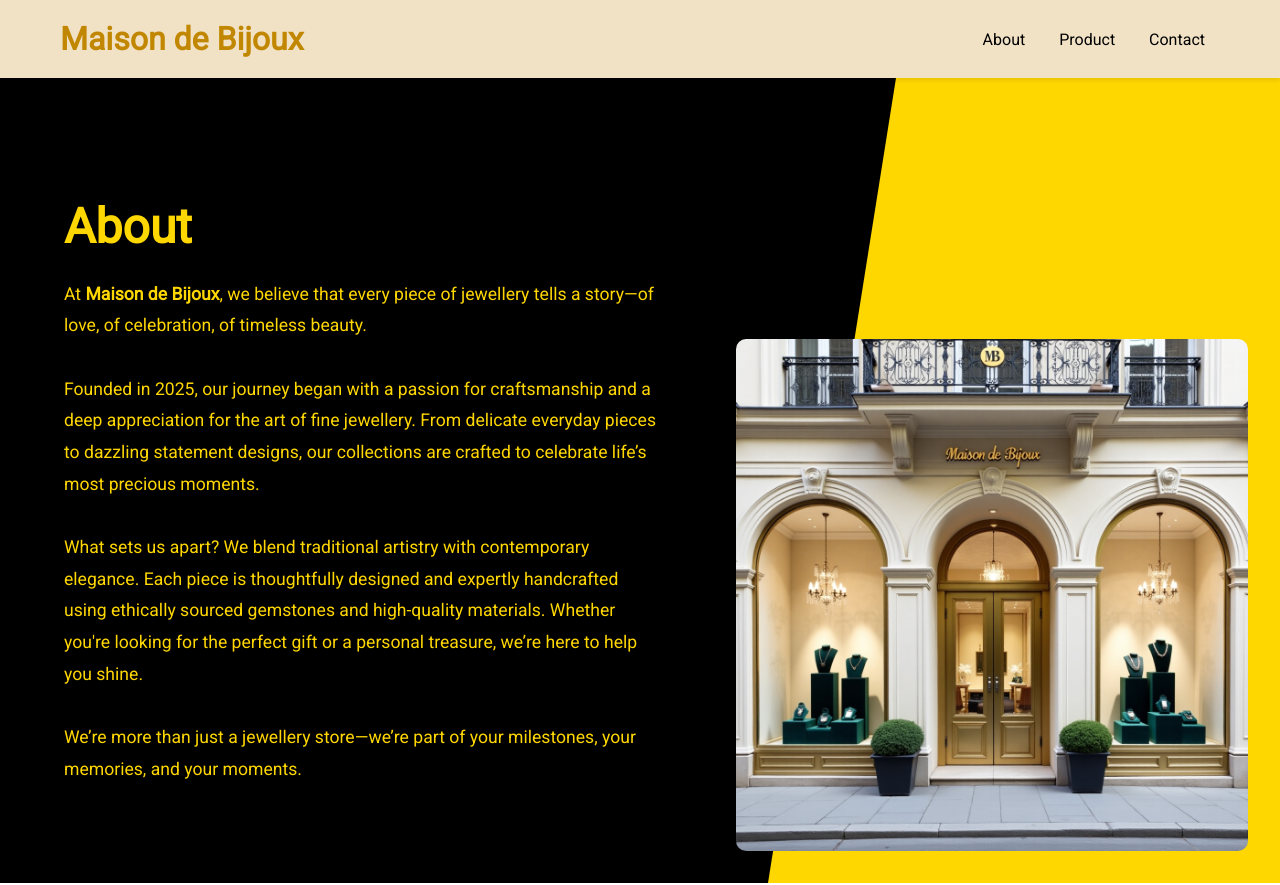
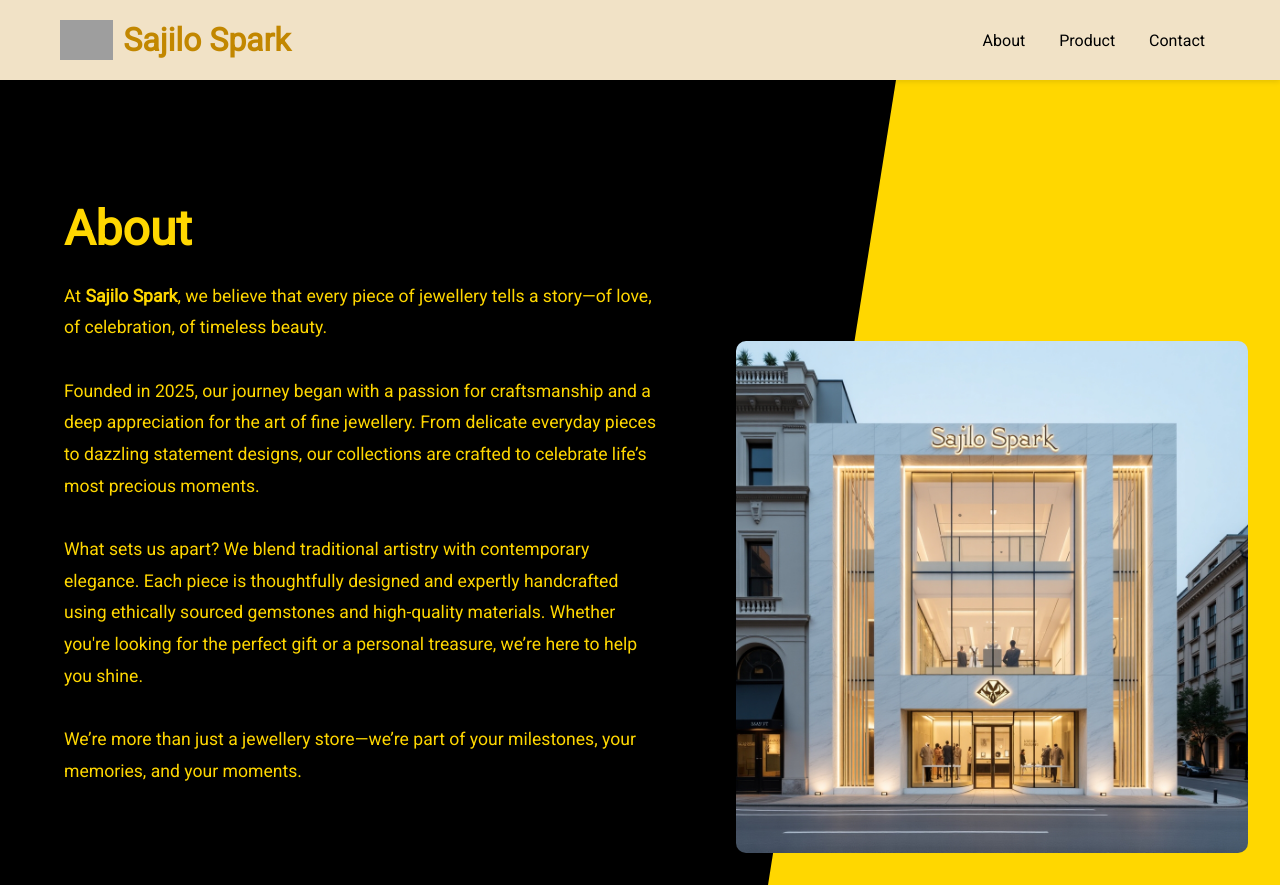
Before and after one commit to SauravNepa/Sajilo-Spark, a plain HTML site: page about.html in a window 1280 px wide. Shown: the top 885 px of the page. Drawn offline with Linux system fonts and the light colour scheme; grey boxes are pictures that could not be loaded.

Commit message:
second commit

```diff
--- a/about.css
+++ b/about.css
@@ -4,9 +4,15 @@ body {
   color: gold;
   background-color: gold;
 }
+
 @keyframes fadeIn {
   from { opacity: 0; }
   to { opacity: 1; }
+}
+
+@keyframes slideDown {
+  from { transform: translateY(-50px); opacity: 0; }
+  to { transform: translateY(0); opacity: 1; }
 }
 
 header {
@@ -18,9 +24,22 @@ body {
   box-shadow: 0 2px 5px rgba(0,0,0,0.1);
 }
 
-  .shop-name{
-    font-size: 28px;
+.brand-container {
+  display: flex;
+  align-items: center;
+  gap: 10px;
+}
+
+.logo {
+  height: 40px;
+  width: auto;
+  object-fit: contain;
+}
+
+.shop-name {
+  font-size: 32px;
   font-weight: bold;
+  margin: 0;
   color: goldenrod;
 }
 
@@ -29,11 +48,6 @@ body {
   text-decoration: none;
   color: black;
   font-weight: 500;
-  }
-  .shop-name {
-    font-size: 32px;
-    font-weight: bold;
-    margin: 0;
 }
 
 .brand-link {
@@ -45,11 +59,6 @@ body {
 .brand-link:hover {
   color: #a76f00;
 }
-  @keyframes slideDown {
-    from { transform: translateY(-50px); opacity: 0; }
-    to { transform: translateY(0); opacity: 1; }
-  }
-
 
 .about-container {
   position: relative;
@@ -66,11 +75,15 @@ body {
   padding: 80px 32px;
   display: flex;
   align-items: center;
+  animation: slideDown 1s ease-out forwards;
+  opacity: 0;
 }
 
 .about-text {
   max-width: 600px;
   margin-left: 32px;
+  animation: fadeIn 1.2s ease-out forwards;
+  opacity: 0;
 }
 
 .about-text h1 {
@@ -84,6 +97,7 @@ body {
   line-height: 1.8;
   color: gold;
 }
+
 .about-image {
   position: absolute;
   right: 0;
@@ -94,6 +108,8 @@ body {
   align-items: flex-end;
   justify-content: flex-end;
   padding: 32px;
+  animation: fadeIn 1.4s ease-out forwards;
+  opacity: 0;
 }
 
 .about-image img {
@@ -102,11 +118,14 @@ body {
   object-fit: contain;
   border-radius: 10px;
 }
+
 .mission-vision {
   background-color: white;
   text-align: center;
   color: gold;
   padding: 48px 32rem;
+  animation: fadeIn 1.5s ease-out forwards;
+  opacity: 0;
 }
 
 .mission, .vision {
--- a/about.html
+++ b/about.html
@@ -3,13 +3,16 @@
 <head>
   <meta charset="UTF-8" />
   <meta name="viewport" content="width=device-width, initial-scale=1.0"/>
-  <title>About | Maison De Bijoux</title>
+  <title>About Sajilo Spark</title>
   <link rel="stylesheet" href="about.css" />
   <link href="https://fonts.googleapis.com/css2?family=Playfair+Display:wght@600&family=Roboto&display=swap" rel="stylesheet">
 </head>
 <body>
   <header>
-    <h1 class="shop-name"><a href="index.html" class="brand-link">Maison de Bijoux</a></h1>
+    <div class="brand-container">
+      <img src="Logo.png" alt="Sajilo Spark Logo" class="logo" />
+      <h1 class="shop-name"><a href="index.html" class="brand-link">Sajilo Spark</a></h1>
+    </div>
     <nav>
       <a href="about.html">About</a>
       <a href="product.html">Product</a>
@@ -21,7 +24,7 @@
       <div class="about-text">
         <h1>About</h1>
         <p>
-          At <strong>Maison de Bijoux</strong>, we believe that every piece of jewellery tells a story—of love, of celebration, of timeless beauty.
+          At <strong> Sajilo Spark</strong>, we believe that every piece of jewellery tells a story—of love, of celebration, of timeless beauty.
           <br><br>
           Founded in 2025, our journey began with a passion for craftsmanship and a deep appreciation for the art of fine jewellery. From delicate everyday pieces to dazzling statement designs, our collections are crafted to celebrate life’s most precious moments.
           <br><br>
@@ -32,7 +35,7 @@
       </div>
     </div>
     <div class="about-image">
-      <img src="Flux_Dev_Maison_de_Bijoux__Boutique_Exterior_Design_ConceptSty_2.jpg" alt="Maison De Bijoux Building" />
+      <img src="Flux_Dev_Sajilo_Spark_Jewelry_Building_ConceptExterior_Design__1.jpg" alt="Sajilo Spark" />
     </div>
   </section>
 
--- a/contact.css
+++ b/contact.css
@@ -25,7 +25,17 @@ body {
     background-color: #f1e2c6;
     box-shadow: 0 2px 5px rgba(0,0,0,0.1);
   }
+  .brand-container {
+    display: flex;
+    align-items: center;
+    gap: 10px;
+  }
 
+  .logo {
+    height: 40px;
+    width: auto;
+    object-fit: contain;
+  }
   .shop-name{
     font-size: 28px;
     font-weight: bold;
--- a/index.css
+++ b/index.css
@@ -28,6 +28,18 @@
     background-color: #f1e2c6;
     box-shadow: 0 2px 5px rgba(0,0,0,0.1);
   }
+  .brand-container {
+    display: flex;
+    align-items: center;
+    gap: 10px;
+  }
+
+  .logo {
+    height: 40px;
+    width: auto;
+    object-fit: contain;
+  }
+
 
   .shop-name{
     font-size: 28px;
--- a/product.css
+++ b/product.css
@@ -17,6 +17,17 @@
     padding: 20px 60px;
     background-color: #f1e2c6;
     box-shadow: 0 2px 5px rgba(0,0,0,0.1);
+  }
+   .brand-container {
+    display: flex;
+    align-items: center;
+    gap: 10px;
+  }
+
+  .logo {
+    height: 40px;
+    width: auto;
+    object-fit: contain;
   }
 
   .shop-name{
@@ -55,6 +66,10 @@
   .products {
     padding: 40px;
     text-align: center;
+      padding: 40px;
+      text-align: center;
+      animation: slideDown 1s ease-out forwards;
+
   }
 
   .products h2 {
--- a/styles.css
+++ /dev/null
@@ -1,67 +0,0 @@
-body {
-    margin: 0;
-    font-family: 'Segoe UI', Tahoma, Geneva, Verdana, sans-serif;
-    background-color: black;
-    color: gold;
-    animation: fadeIn 1s ease-in;
-  }
-
-  @keyframes fadeIn {
-    from { opacity: 0; }
-    to { opacity: 1; }
-  }
-
-  header {
-    display: flex;
-    justify-content: space-between;
-    align-items: center;
-    padding: 20px 60px;
-    background-color: #f1e2c6;
-    box-shadow: 0 2px 5px rgba(0,0,0,0.1);
-  }
-
-  .shop-name{
-    font-size: 28px;
-    font-weight: bold;
-    color: goldenrod;
-  }
-
-  nav a {
-    margin: 0 15px;
-    text-decoration: none;
-    color: black;
-    font-weight: 500;
-  }
-  .shop-name {
-    font-size: 2rem;
-    font-weight: bold;
-    margin: 0;
-  }
-
-  .brand-link {
-    text-decoration: none;
-    color: #c28700;
-    transition: color 0.3s ease;
-  }
-
-  .brand-link:hover {
-    color: #a76f00;
-  }
-
-
-  @keyframes slideDown {
-    from { transform: translateY(-50px); opacity: 0; }
-    to { transform: translateY(0); opacity: 1; }
-  }
-
-
-
-  section {
-    padding: 40px;
-    animation: fadeInUp 1s ease-out;
-  }
-
-  @keyframes fadeInUp {
-    from { transform: translateY(30px); opacity: 0; }
-    to { transform: translateY(0); opacity: 1; }
-  }
```
Also changed, not shown: contact.html (+7 -4 lines), index.html (+8 -4 lines), product.html (+5 -2 lines), Flux_Dev_Maison_de_Bijoux__Boutique_Exterior_Design_ConceptSty_2.jpg (deleted), Flux_Dev_Sajilo_Spark_Jewelry_Building_ConceptExterior_Design__1.jpg (added), github.txt (added), 1 other file. Lines whose indentation alone changed are shown as unchanged.
